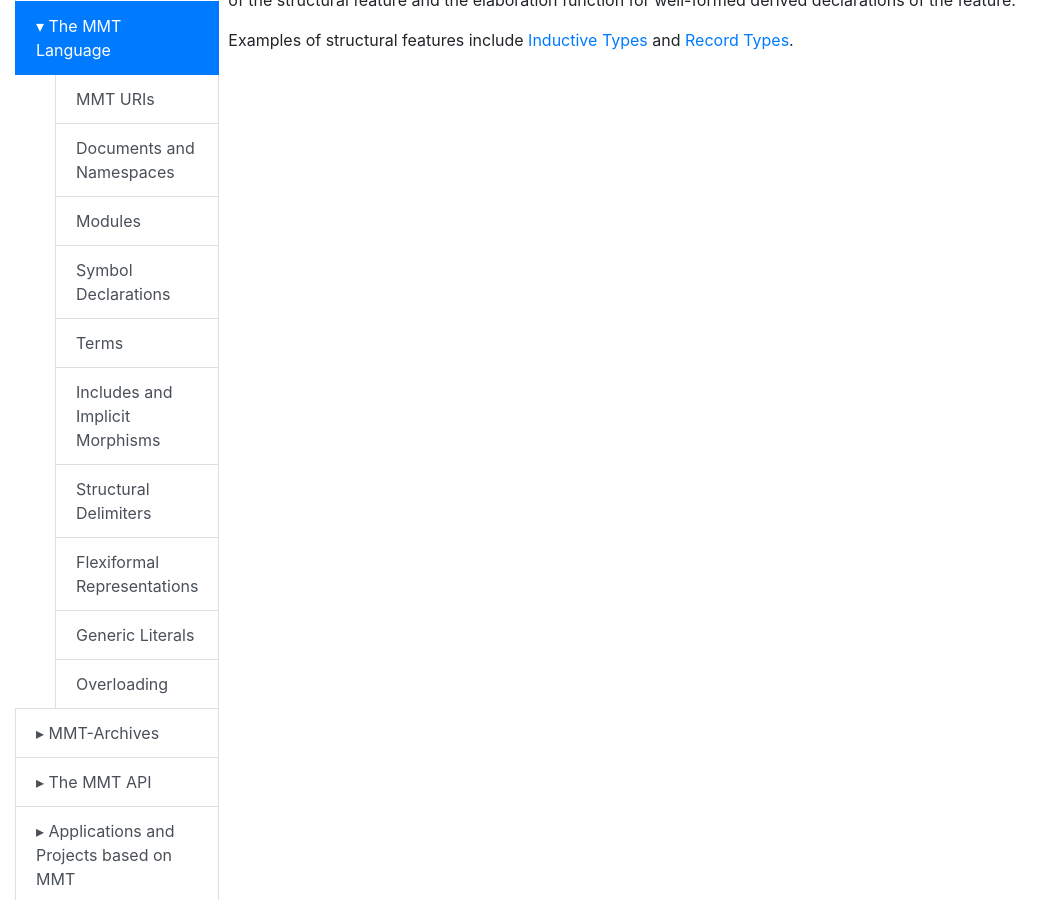
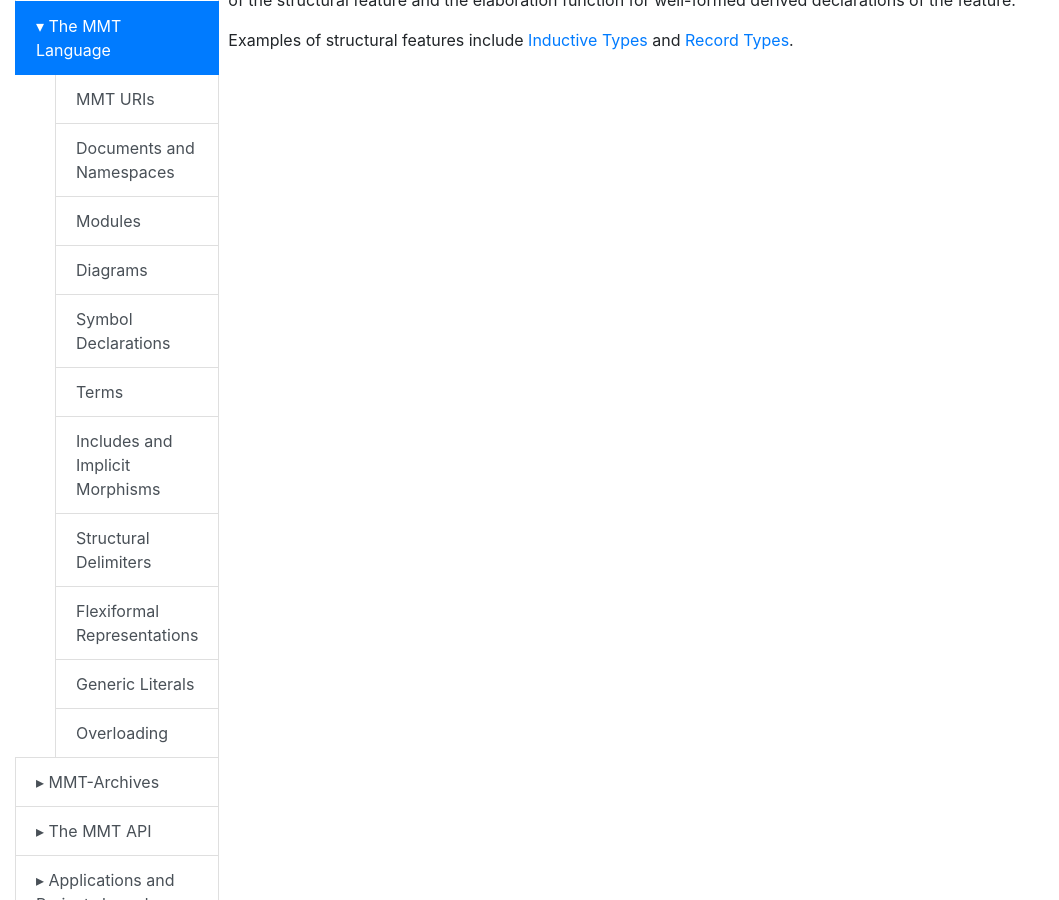
Before and after one commit to UniFormal/uniformal.github.io, a Jekyll site: the page built from doc/language/structuralfeatures.md, in a window 1280 px wide and 900 px high, scrolled down 305 px. Shown: the whole window, without its empty margins (0-1059 px from the left). Built offline with Jekyll 4.4.1, drawn with Linux system fonts in a browser that asks for light colours.

Commit message:
add diagrams to menu

```diff
--- a/_data/menu.yml
+++ b/_data/menu.yml
@@ -82,6 +82,8 @@
       url: '/doc/language/namespaces.html'
     - title: 'Modules'
       url: '/doc/language/modules.html'
+    - title: 'Diagrams'
+      url: '/doc/language/diagrams.html'
     - title: 'Symbol Declarations'
       url: '/doc/language/declarations.html'
     - title: 'Terms'
```
